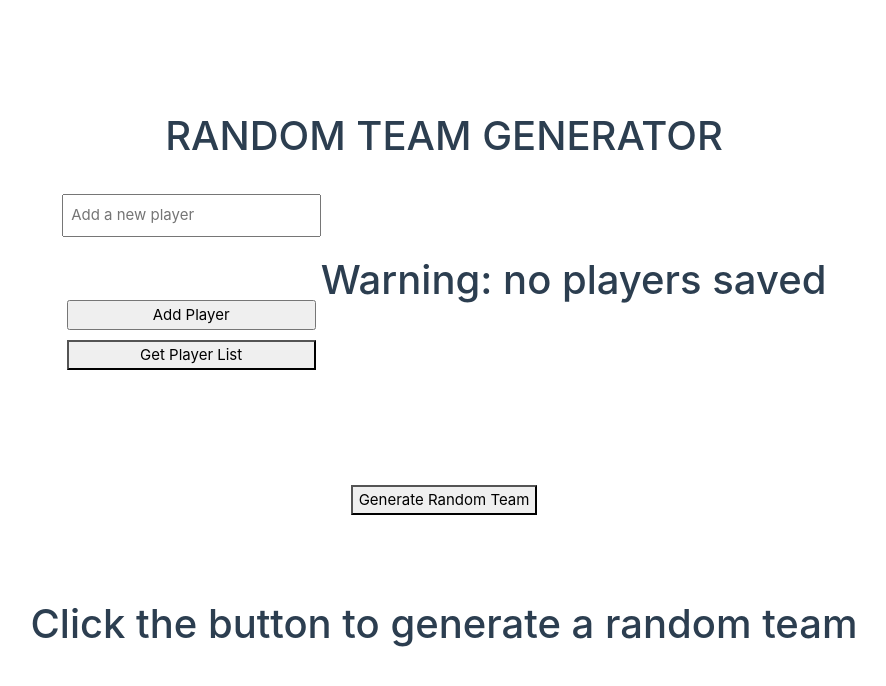
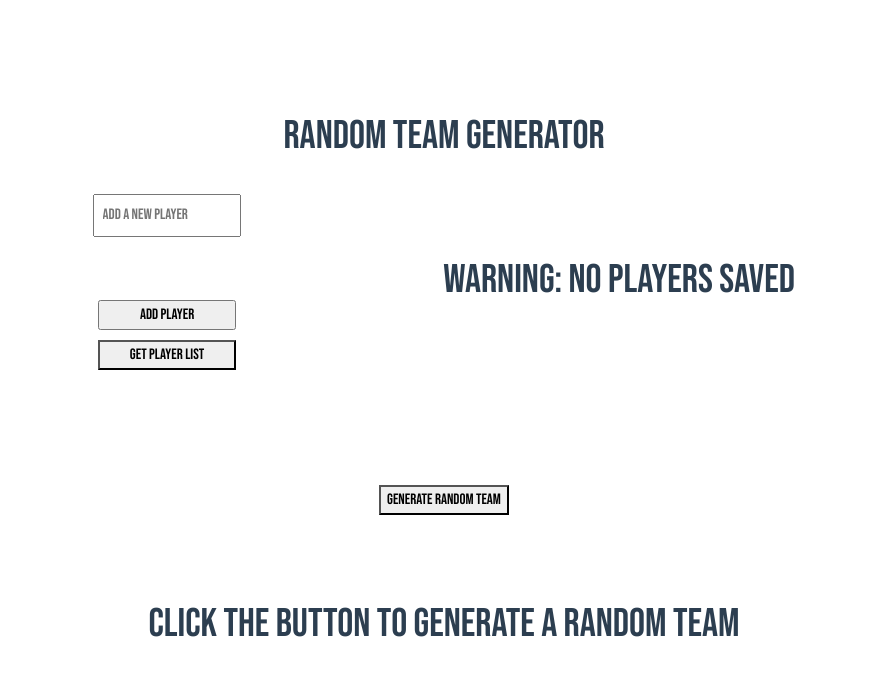
Before and after one commit to AndreaNocciolini/random-team-generator, a JavaScript app: page / in a window 1280 px wide. Shown: the top 686 px of the page, without its empty margins (196-1082 px from the left). Built offline with nearby package versions, Linux system fonts and the light colour scheme.

Commit message:
fix: add Bebas Neue Font

```diff
--- a/package.json
+++ b/package.json
@@ -15,7 +15,6 @@
     "pinia": "^2.1.3",
     "sass": "^1.63.6",
     "sweetalert2": "^11.7.12",
-    "vue": "^3.3.4",
     "vue-router": "^4.2.2"
   },
   "devDependencies": {
--- a/src/assets/App.scss
+++ b/src/assets/App.scss
@@ -1,3 +1,10 @@
+@import url('https://fonts.googleapis.com/css2?family=Inter:wght@400;500;700&display=swap');
+@import url('https://fonts.googleapis.com/css2?family=Bebas+Neue&display=swap');
+
+#app{
+  font-family: 'Bebas Neue', sans-serif;
+}
+
 header {
   line-height: 1.5;
   max-height: 100vh;
--- a/src/assets/TeamList.scss
+++ b/src/assets/TeamList.scss
@@ -22,6 +22,7 @@
     flex-direction: column;
     align-items: center;
     max-height: 200px;
-    overflow: scroll;
+    overflow-y: scroll;
+    overflow-x: hidden;
     min-width: 250px;
 }
--- a/src/components/HomeViewComponents/TeamList.vue
+++ b/src/components/HomeViewComponents/TeamList.vue
@@ -4,6 +4,7 @@ import '../../assets/TeamList.scss'
 
 
 <template>
+  <div class="d-flex flex-row justify-content-around w-100">
     <div class="addPlayerModal">
       <input class="addPlayerInput" v-model="player" placeholder="Add a new player" /> <br /><br />
       <input class="addPlayerButton" type="submit" @click="storePlayer" value="Add Player" />
@@ -12,13 +13,13 @@ import '../../assets/TeamList.scss'
 
     <div v-if=this.players.length>
       <ul class="list">
-      <li v-for="(player, i) in players" :key="i" class="d-flex justify-content-between w-100 m-1">
+        <b-table striped hover :items="items"></b-table>
           {{ player }} <input type="submit" @click="deletePlayer(i)" value="Remove" />
-      </li>
       </ul>
     </div>
     <div v-else class="d-flex justify-content-center flex-column">
       <h1>Warning: no players saved</h1>
+    </div>
   </div>
 </template>
 
@@ -39,7 +40,7 @@ export default {
       }
     },
 
-    deletePlayer(index){
+    deletePlayer(index) {
       this.players.splice(index, 1);
       localStorage.setItem("players", JSON.stringify(this.players));
     },
--- a/src/main.js
+++ b/src/main.js
@@ -2,6 +2,7 @@ import './assets/main.scss'
 
 import { createApp } from 'vue'
 import { createPinia } from 'pinia'
+
 
 import App from './App.vue'
 import router from './router'
```
Also changed, not shown: 1 other file (tests, documents, lock files or other folders). Lines whose indentation alone changed are shown as unchanged.
